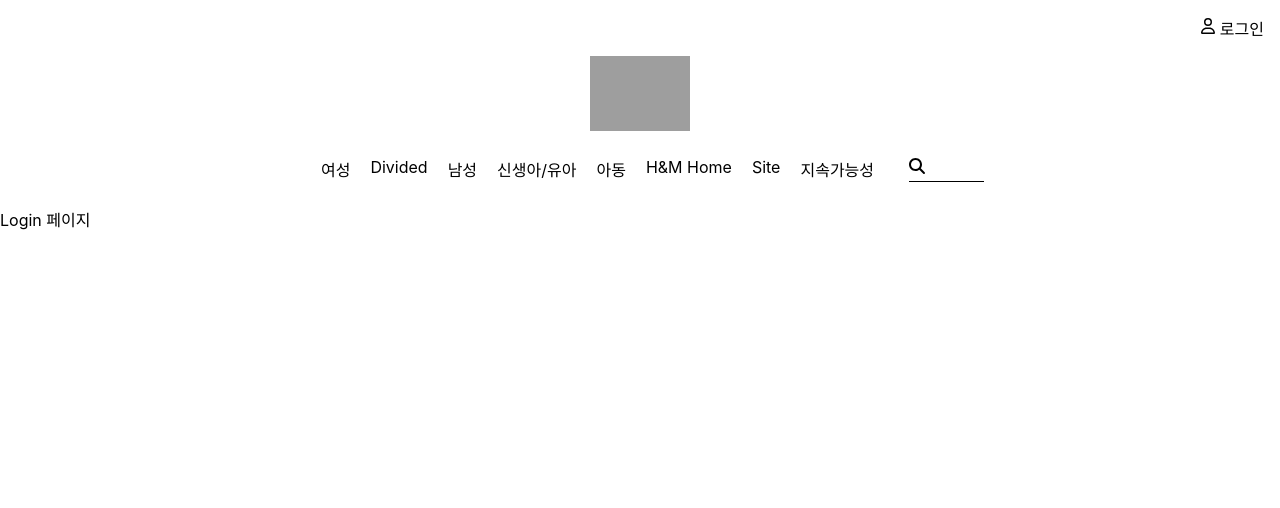
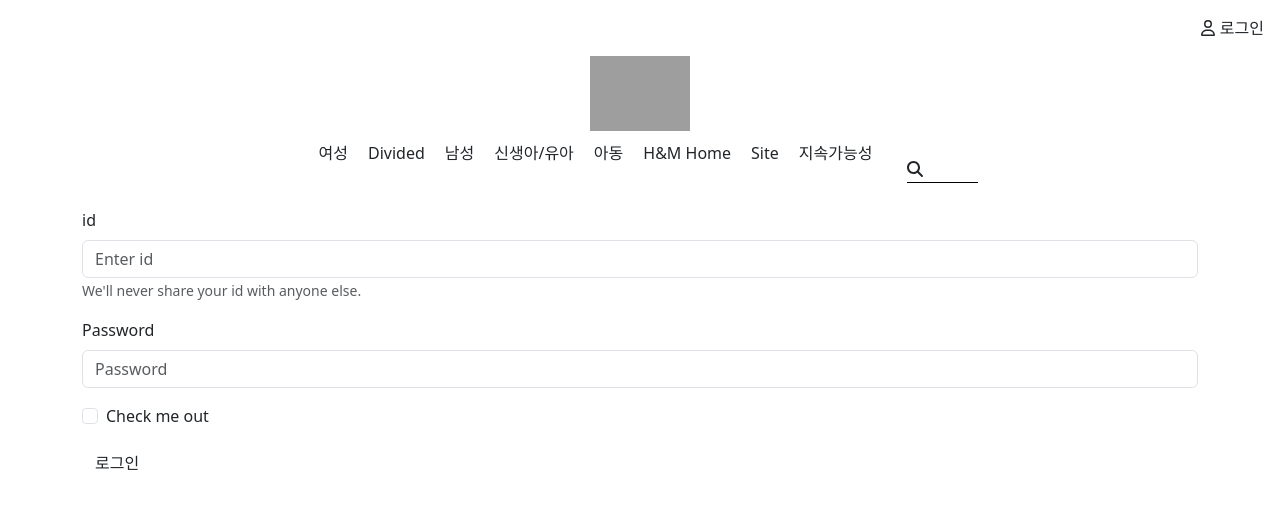
Before and after one commit to kkk0520/hnm-router-practice, a React (Create React App) app: page /login in a window 1280 px wide. Shown: the top 508 px of the page. Built offline with nearby package versions, Linux system fonts and the light colour scheme; grey boxes are pictures that could not be loaded.

Commit message:
쇼핑몰 두번째

```diff
--- a/package.json
+++ b/package.json
@@ -11,9 +11,12 @@
     "@testing-library/jest-dom": "^6.6.3",
     "@testing-library/react": "^16.3.0",
     "@testing-library/user-event": "^13.5.0",
+    "bootstrap": "^5.3.5",
     "json-server": "^1.0.0-beta.3",
     "react": "^19.1.0",
+    "react-bootstrap": "^2.10.9",
     "react-dom": "^19.1.0",
+    "react-overlays": "^5.2.1",
     "react-router-dom": "^6.30.0",
     "react-scripts": "5.0.1",
     "web-vitals": "^2.1.4"
--- a/src/App.css
+++ b/src/App.css
@@ -2,6 +2,7 @@
     display: flex;
     justify-content: flex-end;
     margin: 1rem;
+    cursor: pointer;
 }
 
 .login-user{
@@ -43,3 +44,46 @@
     outline: none;
     border: none;
 }
+
+.product-card {
+    width: 100%;
+    height: 400px;
+    border: 1px solid #eee;
+    border-radius: 8px;
+    overflow: hidden;
+    box-shadow: 0 2px 10px rgba(0, 0, 0, 0.05);
+    display: flex;
+    flex-direction: column;
+    margin-bottom: 10px;
+    transition: transform 0.3s ease;
+}
+
+.product-card:hover {
+    transform: scale(1.03);
+    z-index: 10;
+}
+
+
+.product-card img {
+    width: 100%;
+    height: 250px;           /* 고정된 높이 */
+    object-fit: cover;       /* 비율 유지하면서 꽉 채움 */
+    /* 이미지 줄어들지 않게 고정 */
+    flex-shrink: 0;
+}
+
+/* 반응형 적용 */
+@media screen and (max-width: 1200px) {
+    .menu-search {
+        display: none;
+    }
+}
+@media screen and (max-width: 490px) {
+    .menu-list {
+        display: none;
+    }
+
+    .hamburger {
+        display: block;
+    }
+}
--- a/src/App.js
+++ b/src/App.js
@@ -1,9 +1,14 @@
+import {useEffect, useState} from "react";
 import { Routes, Route } from "react-router";
 import './App.css';
+import 'bootstrap/dist/css/bootstrap.min.css';
 import ProductAll from "./page/ProductAll";
-import ProductDetail from "./page/ProductDetail";
 import Login from "./page/Login";
 import NavBar from "./component/NavBar";
+import React from "react";
+import PrivateRoute from "./route/PrivateRoute"
+
+
 
 // 1. 전체 상품 페이지, 로그인 페이지, 상품 상세 페이지
 // 1-1. 네이게이션바
@@ -17,13 +22,18 @@
 // 7. 상품을 검색 할 수 있다.
 
 function App() {
+  const[authenticate, setAuthenticate]=useState(false)
+
+  useEffect(()=>{
+    console.log("AAA", authenticate)
+  },[authenticate])
   return (
     <div>
       <NavBar />
       <Routes>
         <Route path="/" element={<ProductAll/>}></Route>
-        <Route path="/login" element={<Login/>}></Route>
-        <Route path="/product/:id" element={<ProductDetail/>}></Route>
+        <Route path="/login" element={<Login setAuthenticate={setAuthenticate}/>}></Route>
+        <Route path="/product/:id" element={<PrivateRoute authenticate={authenticate}/>}></Route>
       </Routes>
     </div>
   );
--- a/src/component/NavBar.js
+++ b/src/component/NavBar.js
@@ -1,21 +1,25 @@
 import React from 'react'
 import { FontAwesomeIcon } from '@fortawesome/react-fontawesome'
-import { faCoffee, faUser } from '@fortawesome/free-regular-svg-icons'
+import { faUser } from '@fortawesome/free-regular-svg-icons'
 import { faSearch } from '@fortawesome/free-solid-svg-icons'
+import { useNavigate } from 'react-router-dom'
 
 const NavBar = () => {
     const menuList = ['여성', 'Divided', '남성', '신생아/유아', '아동', 'H&M Home', 'Site', '지속가능성']
-
+    const navigate = useNavigate()
+    const goToLogin=()=>{
+        navigate("/login")
+    }
   return (
     <div>
         <div>
-            <div className="login-button">
+            <div className="login-button" onClick={goToLogin}>
                 <div className="login-user"><FontAwesomeIcon icon={faUser} /></div>
                 <div>로그인</div>
             </div>
 
             <div className="nav-section">
-                <img width={100} src="https://th.bing.com/th/id/R.a280ff18ccf4ffddcc7aa3844246ca28?rik=nwrwTuniDz7fyA&riu=http%3a%2f%2fphotos.prnewswire.com%2fprnfull%2f20131009%2fNY95232LOGO&ehk=oyYBCOaR7y9%2fryZSj1hWWeh6uzJUT5PfkSEnr4tCc%2bw%3d&risl=&pid=ImgRaw&r=0" />
+                <img width={100} alt="" src="https://th.bing.com/th/id/R.a280ff18ccf4ffddcc7aa3844246ca28?rik=nwrwTuniDz7fyA&riu=http%3a%2f%2fphotos.prnewswire.com%2fprnfull%2f20131009%2fNY95232LOGO&ehk=oyYBCOaR7y9%2fryZSj1hWWeh6uzJUT5PfkSEnr4tCc%2bw%3d&risl=&pid=ImgRaw&r=0" />
             </div>
             <div className="menu-area">
                 <div>
--- a/src/page/Login.js
+++ b/src/page/Login.js
@@ -1,8 +1,36 @@
 import React from 'react'
+import { Form, Button, Container } from 'react-bootstrap'
+import { useNavigate } from 'react-router-dom'
 
-const Login = () => {
+
+const Login = ({setAuthenticate}) => {
+  const navigate = useNavigate()
+  const loginUser = (event) =>{
+    event.preventDefault();
+    setAuthenticate(true);
+    navigate('/')
+  }
   return (
-    <div>Login 페이지</div>
+    <Container>
+      <Form onSubmit={(event)=> loginUser(event)}>
+        <Form.Group className="mb-3" controlId="formBasicEmail">
+          <Form.Label>id</Form.Label>
+          <Form.Control type="id" placeholder="Enter id" />
+          <Form.Text className="text-muted">
+            We'll never share your id with anyone else.
+          </Form.Text>
+        </Form.Group>
+
+        <Form.Group className="mb-3" controlId="formBasicPassword">
+          <Form.Label>Password</Form.Label>
+          <Form.Control type="password" placeholder="Password" />
+        </Form.Group>
+        <Form.Group className="mb-3" controlId="formBasicCheckbox">
+          <Form.Check type="checkbox" label="Check me out" />
+        </Form.Group>
+        <Button variant="Danger" type="submit">로그인</Button>
+      </Form>
+    </Container>
   )
 }
 
--- a/src/page/ProductAll.js
+++ b/src/page/ProductAll.js
@@ -1,5 +1,6 @@
 import React, {useEffect, useState} from 'react'
 import ProductCard from './ProductCard';
+import { Container, Row, Col } from 'react-bootstrap';
 
 const ProductAll = () => {
     const [productList, setProductList] = useState([]);
@@ -17,6 +18,15 @@
 
   return (
     <div>
+        <Container>
+          <Row>
+            {productList.map((menu) => (
+              <Col lg={3}>
+                <ProductCard item={menu} />
+              </Col>
+            ))}
+          </Row>
+        </Container>
         <ProductCard />
     </div>
   )
--- a/src/page/ProductCard.js
+++ b/src/page/ProductCard.js
@@ -1,14 +1,19 @@
 import React from 'react'
+import { useNavigate } from 'react-router-dom'
 
-const ProductCard = () => {
+const ProductCard = ({item}) => {
+  const navigate = useNavigate()
+  const showDetail=()=>{
+    navigate(`/product/${item.id}`)
+
+  }
   return (
-    <div>
-        <img src="https://noona-hnm.netlify.app/pattern-jacket.jpeg">
-        </img>
-        <div>1</div>
-        <div>2</div>
-        <div>3</div>
-        <div>4</div>
+    <div className="product-card" onClick={showDetail}>
+        <img src={item?.img} alt={item?.title}/>
+        <div>Conscious choice</div>
+        <div>{item?.title}</div>
+        <div>{item?.price}</div>
+        <div>{item?.new === true? "신제품" : ""}</div>
     </div>
   )
 }
--- /dev/null
+++ b/src/route/PrivateRoute.js
@@ -0,0 +1,9 @@
+import React from 'react'
+import ProductDetail from '../page/ProductDetail'
+import { Navigate } from 'react-router-dom'
+
+const PrivateRoute = ({authenticate}) => {
+  return authenticate === true?<ProductDetail/>:<Navigate to="/login"/>
+  }
+
+export default PrivateRoute
```
Also changed, not shown: 1 other file (tests, documents, lock files or other folders).
